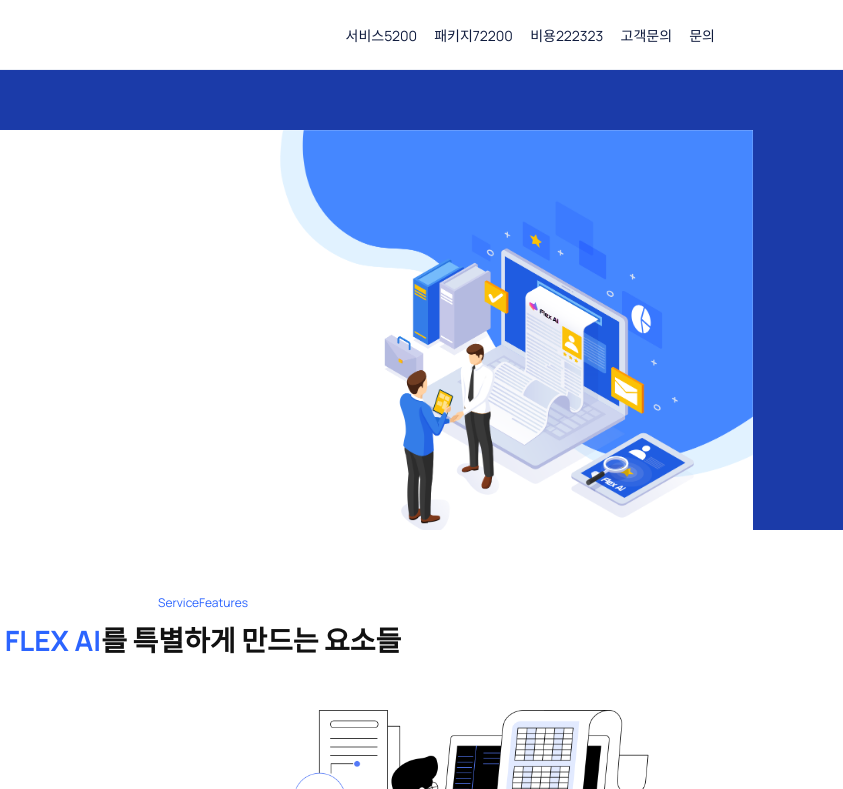
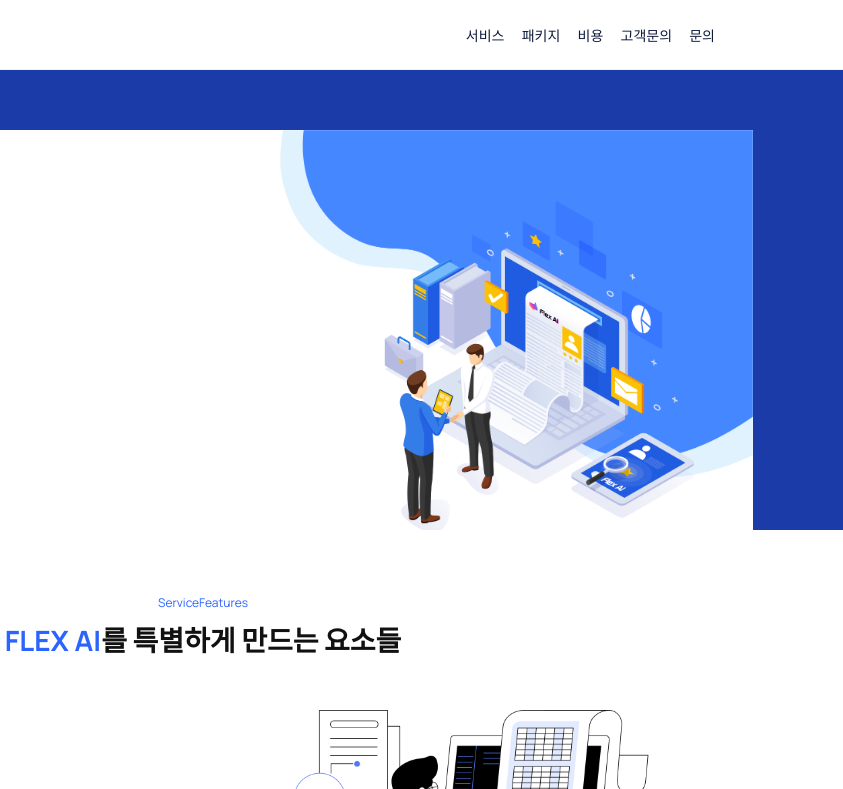
Before and after one commit to parkinsub-web/FlexAi, a website: page index.html in a window 1280 px wide. Shown: the top 789 px of the page, 437-1280 px from the left. Drawn offline with Linux system fonts and the light colour scheme; no server answers.

Commit message:
chore: update

```diff
--- a/index.html
+++ b/index.html
@@ -20,9 +20,9 @@
       <!-- <span>Flex AI</span> -->
     </div>
     <nav>
-      <a href="#features">서비스5200</a>
-      <a href="#packages">패키지72200</a>
-      <a href="#pricing">비용222323</a>
+      <a href="#features">서비스</a>
+      <a href="#packages">패키지</a>
+      <a href="#pricing">비용</a>
       <a href="#inquiry-board">고객문의</a>
       <a href="#contact">문의</a>
     </nav>
```
